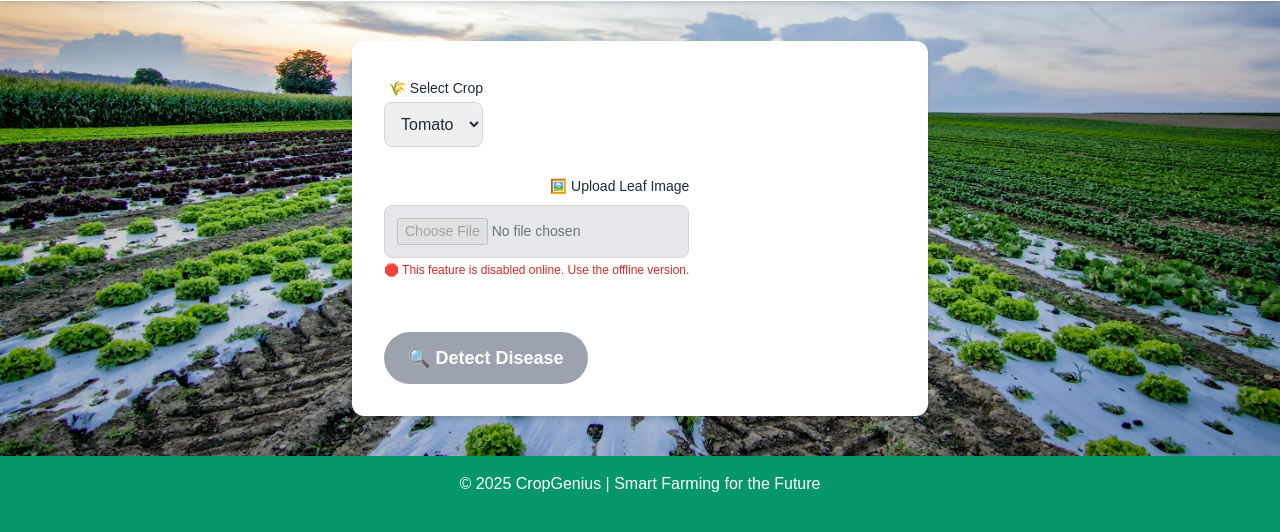
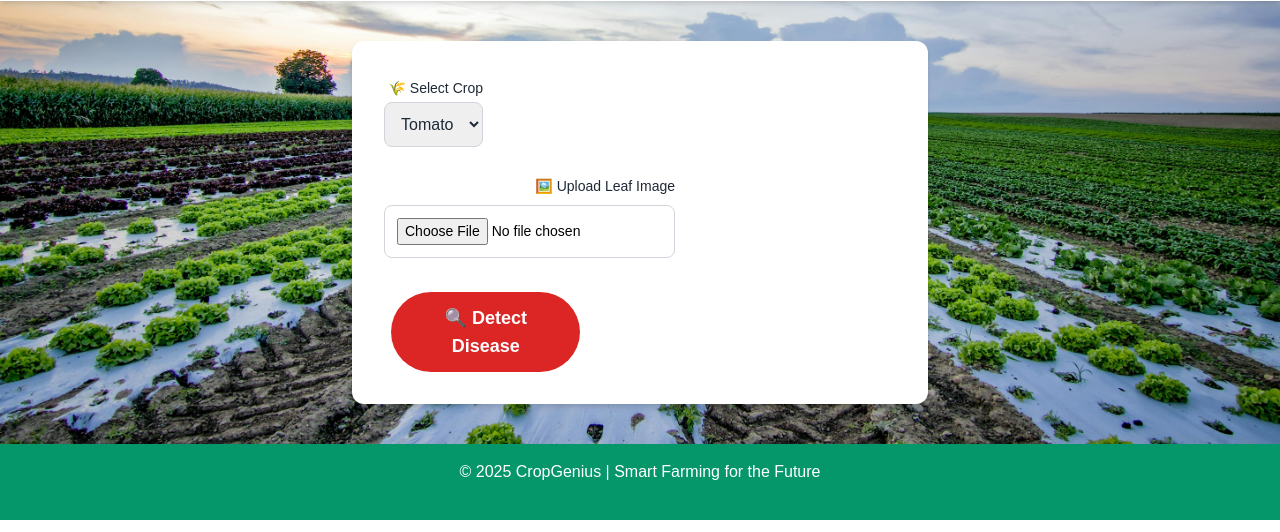
Before and after one commit to suprilp8221/cropgenius-lite, a Flask app: page /disease-detect in a window 1280 px wide. Shown: the part 355-887 px from the top of the page. Run offline with Flask 3, Linux system fonts and the light colour scheme; parts of the project's set-up code (start-up, migrations or seed data) failed here and were passed over.

Commit message:
updated disease_detect.html file

```diff
--- a/templates/disease_detect.html
+++ b/templates/disease_detect.html
@@ -34,7 +34,7 @@
     </section>
 
     <!-- Form -->
-    <section class="max-w-xl mx-auto mt-10 bg-white p-6 sm:p-8 rounded-xl shadow-md">
+    <section class="max-w-xl mx-auto mt-10 bg-white p-8 rounded-xl shadow-md">
         <form action="/disease-detect" method="POST" enctype="multipart/form-data" class="space-y-6">
 
             <div>
@@ -48,19 +48,19 @@
 
             <div>
                 <label for="file" class="block text-sm font-medium mb-1">🖼️ Upload Leaf Image</label>
-                <input type="file" name="file" disabled
-                       class="w-full p-3 border border-gray-300 rounded-lg bg-gray-200 text-gray-500 cursor-not-allowed focus:outline-none">
-                <p class="text-xs text-red-600 mt-1">🛑 This feature is disabled online. Use the offline version.</p>
+                <input type="file" name="file" required
+                       class="w-full p-3 border border-gray-300 rounded-lg focus:outline-none focus:ring-2 focus:ring-green-500">
             </div>
 
             <div class="text-center">
-                <button type="submit" disabled
-                        class="w-full sm:w-auto bg-gray-400 text-white px-6 py-3 rounded-full text-lg font-semibold cursor-not-allowed">
+                <button type="submit"
+                        class="bg-red-600 text-white px-6 py-3 rounded-full text-lg font-semibold hover:bg-red-700 transition">
                     🔍 Detect Disease
                 </button>
             </div>
         </form>
     </section>
+
 
     <!-- Footer -->
     <footer class="bg-green-600 text-white text-center p-4 mt-10 text-sm sm:text-base">
```
